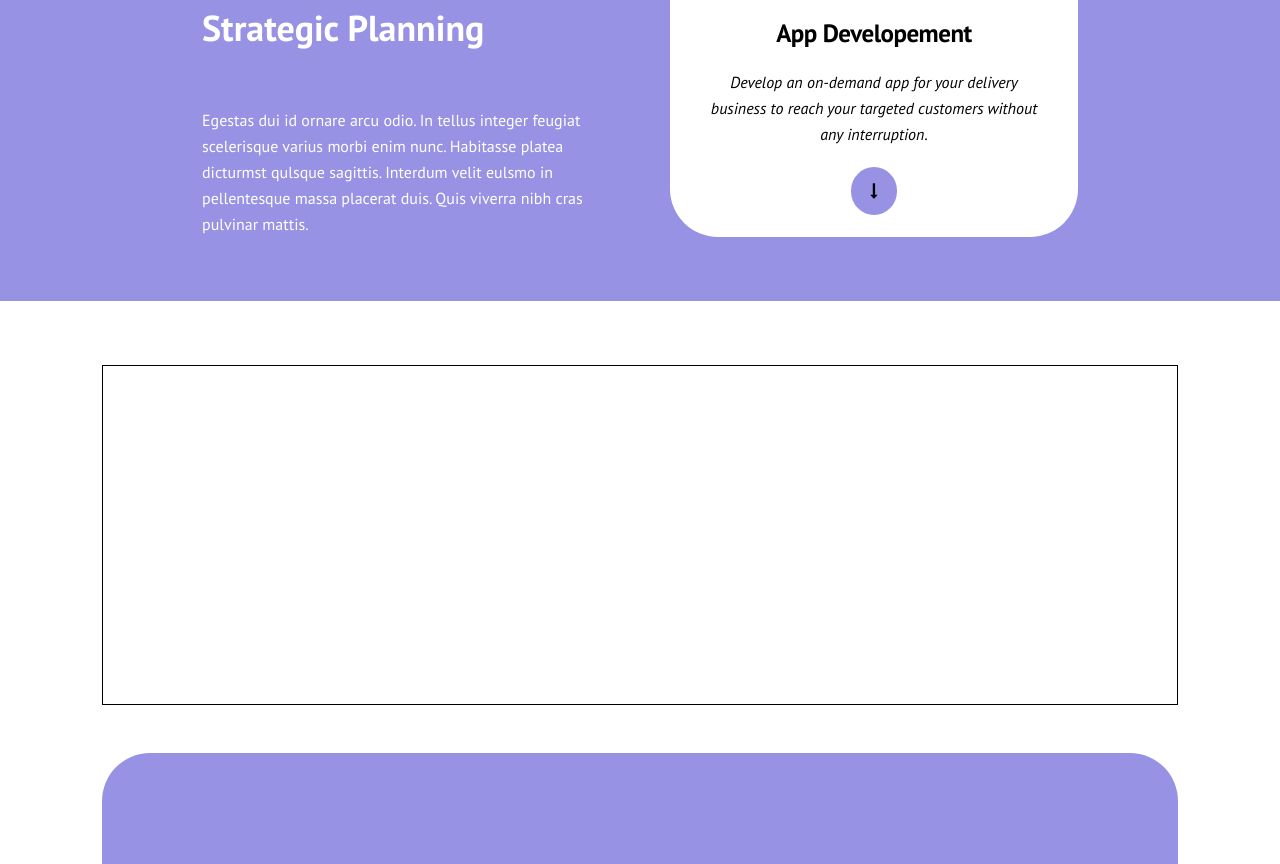
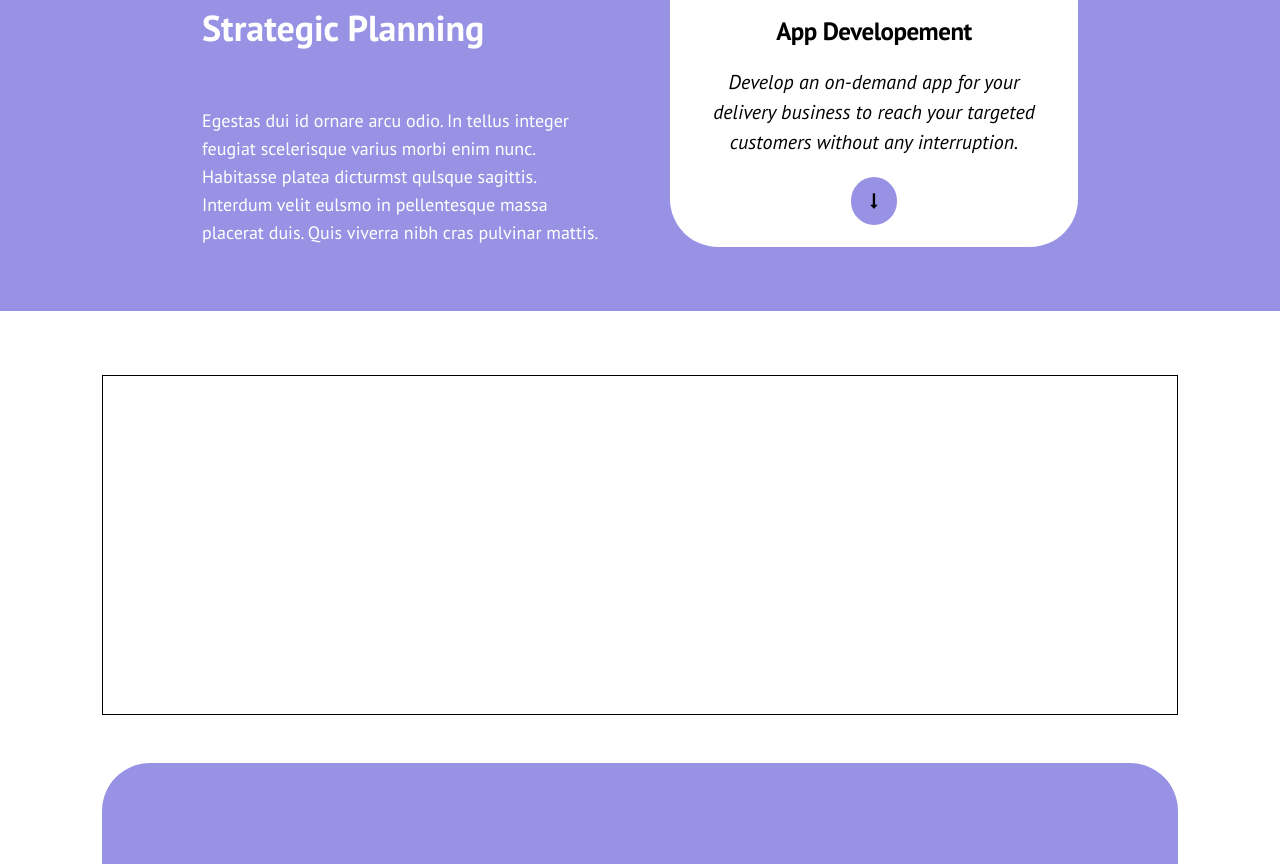
Before and after one commit to vi-ser/htmlcss-responsive-layout, a plain HTML site: page index.html in a window 1280 px wide. Shown: the part 1536-2400 px from the top of the page. Drawn offline with Linux system fonts and the light colour scheme.

Commit message:
conclusa sezione planning

```diff
--- a/css/style.css
+++ b/css/style.css
@@ -224,7 +224,8 @@ nav .burger i {
 }
 
 #planning .right .card p {
-    line-height: 26px;
+    font-size: 20px;
+    line-height: 30px;
     font-style: italic;
     margin-bottom: 20px;
 }
@@ -482,6 +483,16 @@ footer p:first-child {
         height: auto;
     }
 
+    #planning .left h2 {
+        font-size: 72px;
+    }
+
+    #planning .left p {
+        font-size: 18px;
+        line-height: 28px;
+    }
+
+
     #benefits .cards-container {
         flex-wrap: wrap;
         flex-direction: row;
@@ -564,6 +575,10 @@ footer p:first-child {
         width: 50%;
     }
 
+    #planning .left h2 {
+        font-size: 36px;
+    }
+
     #planning .left .text {
         margin-bottom: 0;
     }
```
